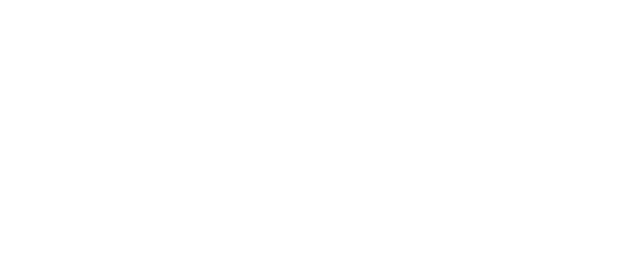
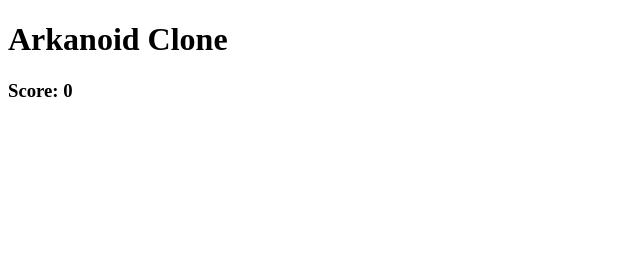
Before and after one commit to rearl89/ms-project1, a plain HTML site: page index.html in a window 1280 px wide. Shown: the whole page, without its empty margins (0-640 px from the left). Drawn offline with Linux system fonts and the light colour scheme.

Commit message:
Added title, score and canvas.

```diff
--- a/index.html
+++ b/index.html
@@ -9,6 +9,8 @@
     <title>Arkanoid Clone</title>
 </head>
 <body>
-
+    <h1>Arkanoid Clone</h1>
+    <h3 class="score">Score: 0</h3>
+    <canvas id="playScreen"></canvas>
 </body>
 </html>
```
